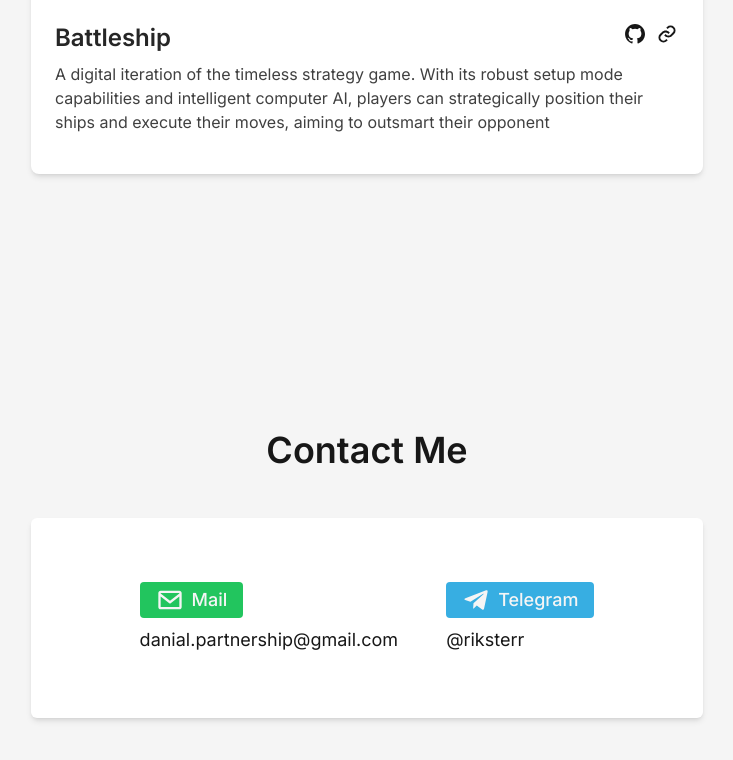
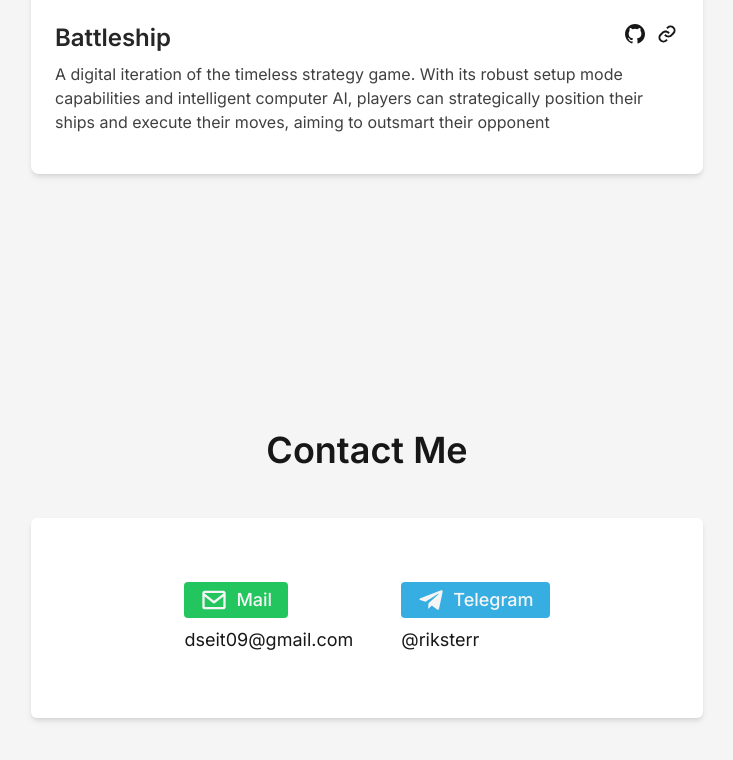
Before and after one commit to rikster-r/portfolio, a React (Vite) app: page / in a window 1280 px wide. Shown: the part 4714-5474 px from the top of the page, without its empty margins (273-1006 px from the left). Built offline with nearby package versions, Linux system fonts and the light colour scheme; no server answers; the HTML template or start-up script is replaced by a standard one.

Commit message:
Update contact links

```diff
--- a/src/components/Contact.jsx
+++ b/src/components/Contact.jsx
@@ -16,7 +16,7 @@ const Contact = () => {
         viewport={{ once: true }}
       >
         <a
-          href="mailto:danial.partnership@gmail.com"
+          href="mailto:dseit09@gmail.com"
           className="flex flex-col gap-2"
         >
           <div className="flex items-center gap-2 w-max bg-green-500 text-neutral-100 px-4 py-1 rounded">
@@ -29,10 +29,10 @@ const Contact = () => {
             </svg>
             <span className="font-medium upper">Mail</span>
           </div>
-          <p>danial.partnership@gmail.com</p>
+          <p>dseit09@gmail.com</p>
         </a>
 
-        <p className="flex flex-col gap-2">
+        <a href="https://t.me/riksterr" className="flex flex-col gap-2">
           <div className="flex items-center gap-2 w-max bg-[#37aee2] text-neutral-100 px-4 py-1 rounded">
             <svg
               xmlns="http://www.w3.org/2000/svg"
@@ -44,7 +44,7 @@ const Contact = () => {
             <span className="font-medium upper">Telegram</span>
           </div>
           <p>@riksterr</p>
-        </p>
+        </a>
       </motion.div>
     </section>
   );
```
